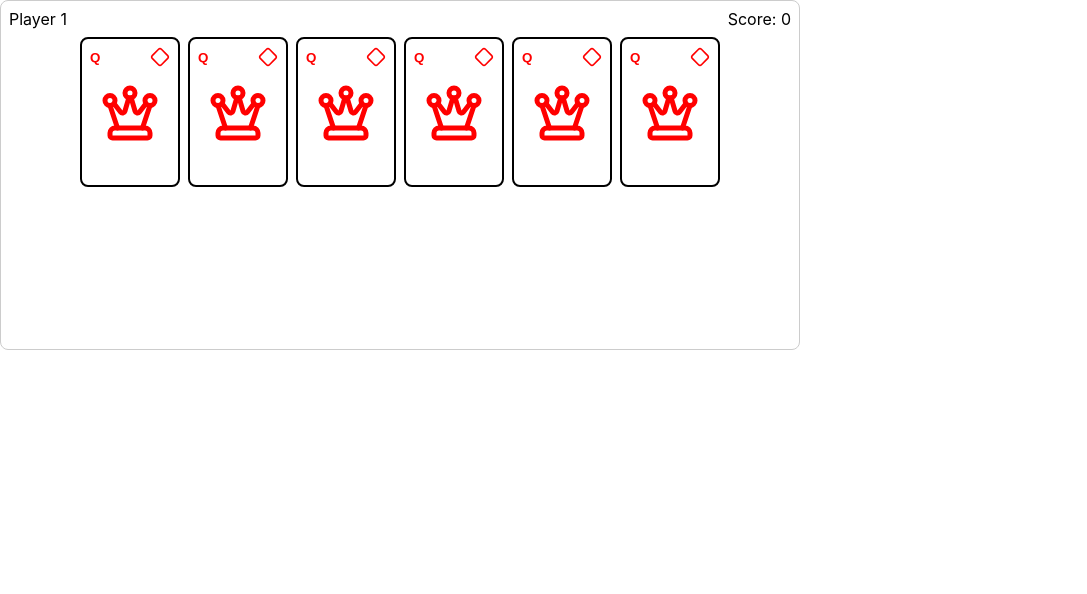
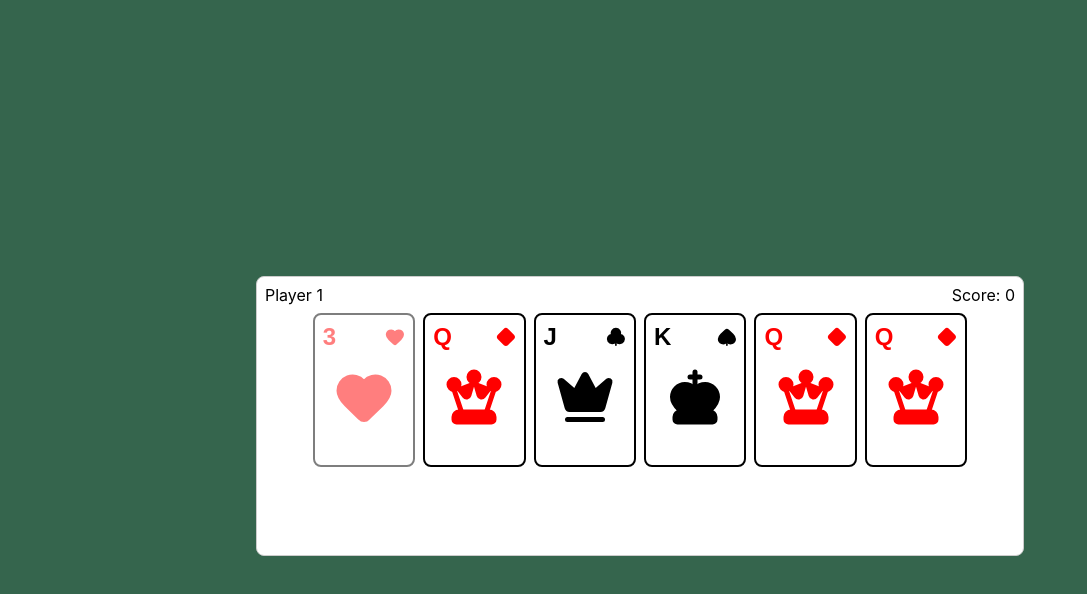
Before and after one commit to aernberger/Bid-Euchre, a React (Create React App) app in the folder Frontend/bideuchre-client/: page / in a window 1280 px wide. Shown: the top 594 px of the page, without its empty margins (0-1087 px from the left). Built offline with nearby package versions, Linux system fonts and the light colour scheme.

Commit message:
Changes should be fine w manu

```diff
--- a/Frontend/bideuchre-client/src/components/PlayingCard.tsx
+++ b/Frontend/bideuchre-client/src/components/PlayingCard.tsx
@@ -1,5 +1,5 @@
 import React from "react";
-import { useState } from 'react'
+import { useState, useEffect } from "react";
 import { Heart, Diamond, Club, Spade, Crown, ChessKing, ChessQueen } from "lucide-react";
 
 type Suit = "hearts" | "spades" | "diamonds" | "clubs";
@@ -32,15 +32,29 @@ const suitColors = {
     spades: "black"
 }
 
-const face_cards = ["J", "Q", "K"];
+const FaceCards = ["J", "Q", "K"];
+
+
 
 export default function PlayingCard({suit, value, disabled, onClick}: PlayingCardProperties) {
     const SuitIcon = suitIcons[suit];
     const color = suitColors[suit];
-    const is_face = face_cards.includes(value);
+    const is_face = FaceCards.includes(value);
     const FaceIcon = is_face ? faceIcons[value] : suitIcons[suit];
+    const [iconSize, setIconSize] = useState(60);
     const [selected, setSelected] = React.useState(false);
 
+
+    useEffect(() => {
+        const updateSize = () => {
+            const size = Math.min(Math.max(window.innerWidth * 0.05, 20), 60);
+            setIconSize(size);
+        };
+
+        updateSize(); // run on mount
+        window.addEventListener("resize", updateSize);
+        return () => window.removeEventListener("resize", updateSize); // cleanup
+    }, []);
     return(
         <button
             onClick={onClick}
@@ -48,8 +62,8 @@ export default function PlayingCard({suit, value, disabled, onClick}: PlayingCar
             onMouseEnter={() => setSelected(true)}
             onMouseLeave={() => setSelected(false)}
             style={{
-                width: "100px",
-                height: "150px",
+                width: "clamp(50px, 8vw, 150px)",
+                height: "clamp(75px, 12vw, 225px)",
                 border: selected ? "3px solid blue" : "2px solid black",
                 borderRadius: "8px",
                 backgroundColor: "White",
@@ -63,15 +77,13 @@ export default function PlayingCard({suit, value, disabled, onClick}: PlayingCar
             }}
         >
             <div style={{color: color, display: "flex", alignItems: "center", justifyContent: "space-between", width: "100%"}}>
-                <div style={{fontWeight: "bold"}}>{value}</div>
-                <SuitIcon size={20} />
+                <div style={{fontWeight: "bold", fontSize: "clamp(12px, 2vw, 24px)"}}>{value}</div>
+                <SuitIcon size={iconSize * .33} color={color} fill={color}/>
             </div>
 
             <div style={{color: color, marginTop: "16px"}}>
-                <FaceIcon size={60} />
+                <FaceIcon size={iconSize} color={color} fill={color}/>
             </div>
-
-
         </button>
     );
 
--- a/Frontend/bideuchre-client/src/components/WhiteBox.tsx
+++ b/Frontend/bideuchre-client/src/components/WhiteBox.tsx
@@ -6,7 +6,7 @@ interface WhiteBoxProperties {
     children?: React.ReactNode;
 }
 
-const WhiteBox: React.FC<WhiteBoxProperties> = ({width = "800px", height = "350px", children}) => {
+const WhiteBox: React.FC<WhiteBoxProperties> = ({width = "clamp(533px, 60vw, 1200px)", height = "clamp(233px, 35vh, 525px)", children}) => {
     return (
         <div style={{
             width,
--- a/Frontend/bideuchre-client/src/pages/game.tsx
+++ b/Frontend/bideuchre-client/src/pages/game.tsx
@@ -5,10 +5,10 @@ import WhiteBox from "../components/WhiteBox.tsx";
 
 export default function Game() {
     const [cards, setCards] = React.useState([
+        {suit: "hearts", value: "3", disabled:true},
         {suit: "diamonds", value: "Q"},
-        {suit: "diamonds", value: "Q"},
-        {suit: "diamonds", value: "Q"},
-        {suit: "diamonds", value: "Q"},
+        {suit: "clubs", value: "J"},
+        {suit: "spades", value: "K"},
         {suit: "diamonds", value: "Q"},
         {suit: "diamonds", value: "Q"},
     ]);
@@ -18,7 +18,15 @@ export default function Game() {
     };
 
     return (
-        <div>
+        <div style={{
+            minHeight: "100vh",           // full screen height
+            backgroundColor: "#35654d",   // pool felt green
+            display: "flex",
+            flexDirection: "column",
+            alignItems: "center",         // center horizontally
+            justifyContent: "center",     // center vertically
+            padding: "16px",
+    }}>
             <WhiteBox>
                 <div style={{display: "flex", justifyContent: "space-between", width: "100%"}}>
                     <span>Player 1</span>
@@ -30,6 +38,7 @@ export default function Game() {
                             key={index}
                             suit={card.suit as Suit}
                             value={card.value}
+                            disabled={card.disabled}
                             onClick={() => removeCard(index)}
                         />
                     ))}
```
Also changed, not shown: Frontend/bideuchre-client/src/requirements.txt (added), 1 other file (tests, documents, lock files or other folders).
